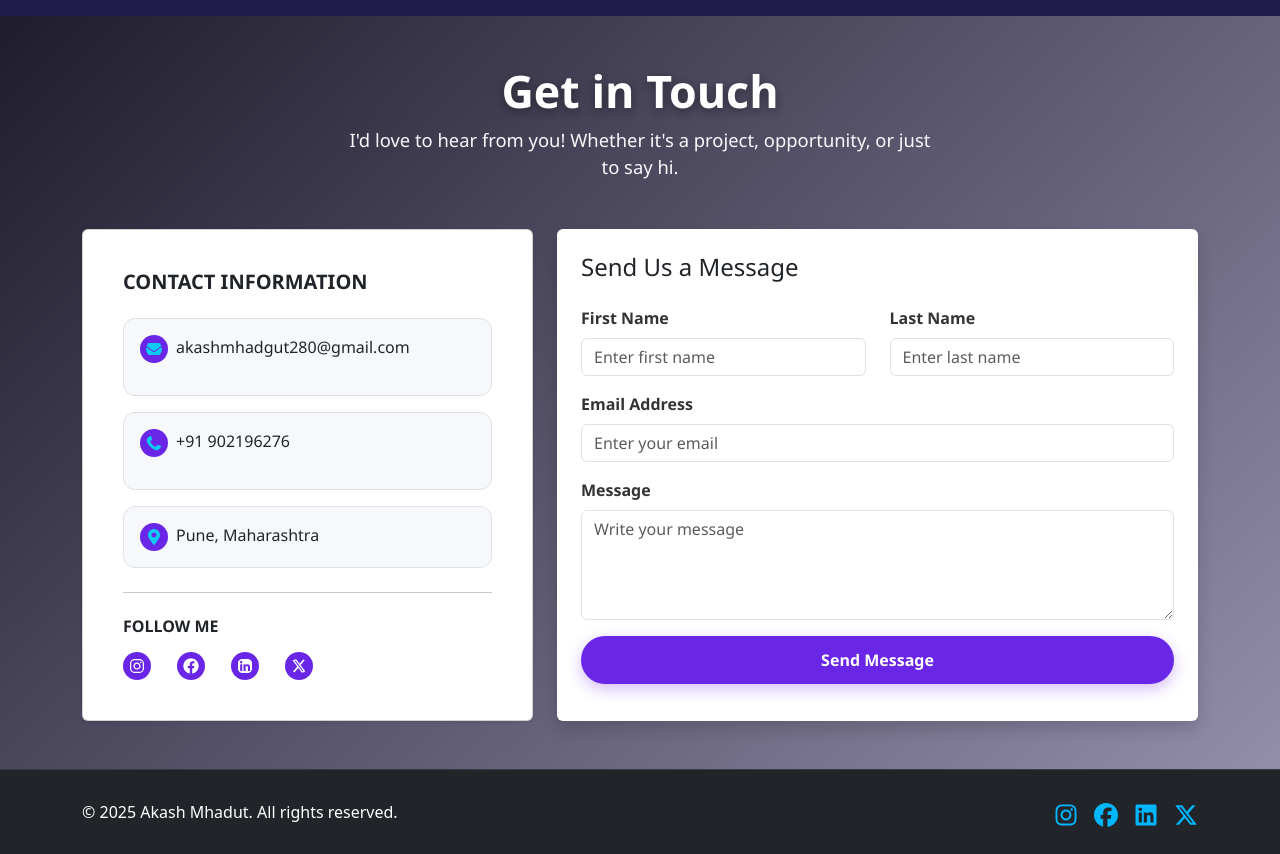
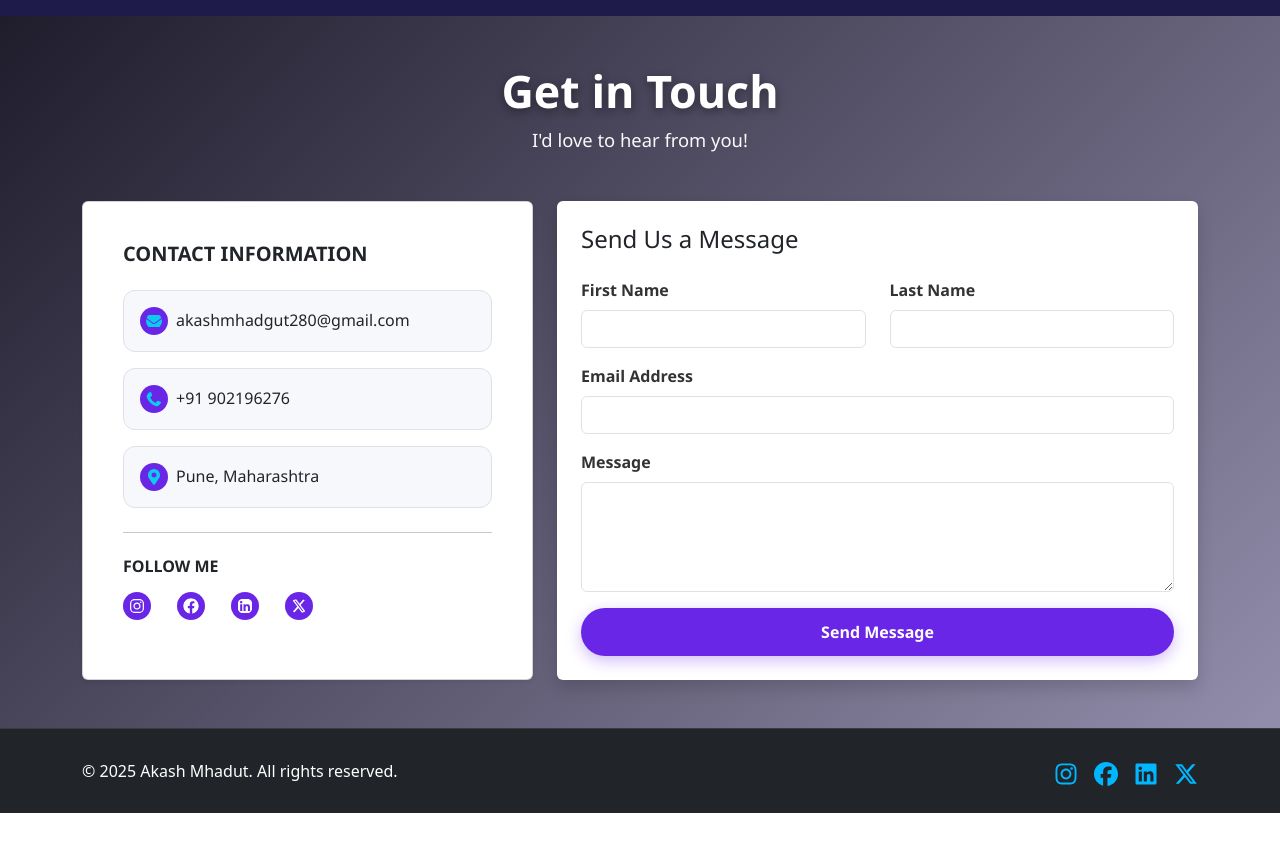
Before and after one commit to akashmhadgut/portfolioapp, a React (Vite) app: page / in a window 1280 px wide. Shown: the part 5220-6074 px from the top of the page. After the commit the page ends 6033 px from the top, so only its background shows below. Built offline with nearby package versions, Linux system fonts and the light colour scheme.

Commit message:
added messahge

```diff
--- a/package.json
+++ b/package.json
@@ -10,7 +10,9 @@
     "preview": "vite preview"
   },
   "dependencies": {
+    "@emailjs/browser": "^4.4.1",
     "bootstrap": "^5.3.8",
+    "emailjs-com": "^3.2.0",
     "react": "^19.1.1",
     "react-bootstrap": "^2.10.10",
     "react-dom": "^19.1.1",
--- a/src/assets/Contact.jsx
+++ b/src/assets/Contact.jsx
@@ -1,124 +1,137 @@
-import React from 'react';
+import React, { useState } from 'react';
 import './Contact.css';
+import emailjs from "@emailjs/browser";
 import { FaEnvelope, FaPhoneAlt, FaMapMarkerAlt, FaInstagram, FaFacebook, FaLinkedin } from 'react-icons/fa';
 import { FaXTwitter } from 'react-icons/fa6';
 
 function Contact() {
+
+  const [formData, setFormData] = useState({
+    firstName: "",
+    lastName: "",
+    email: "",
+    message: ""
+  });
+
+  const handleChange = (e) => {
+    setFormData({...formData, [e.target.id]: e.target.value});
+  };
+
+  const sendEmail = (e) => {
+    e.preventDefault();
+
+    emailjs.send(
+      "service_xzho0mc",     // ✅ Replace
+      "template_b4dyx18",    // ✅ Replace
+      {
+        name: formData.firstName + " " + formData.lastName,
+        email: formData.email,
+        message: formData.message,
+      },
+      "br1iPKnOtPntHdmB7"      // ✅ Replace
+    )
+    .then(() => {
+      alert("✅ Message Sent Successfully!");
+      setFormData({ firstName:"", lastName:"", email:"", message:"" });
+    })
+    .catch((err) => {
+      console.log(err);
+      alert("❌ Message Failed. Check Console.");
+    });
+  };
+
   return (
     <section id="contact" className="py-5 contact-section bg-light">
       <div className="container">
 
-        {/* === Heading === */}
         <div className="text-center mb-5">
           <h2 className="fw-bold">Get in Touch</h2>
-          <p className="lead text-light text-alert">
-            I'd love to hear from you! Whether it's a project, opportunity, or just to say hi.
-          </p>
+          <p className="lead text-light text-alert">I'd love to hear from you!</p>
         </div>
 
         <div className="row g-4">
 
-          {/* === Contact Info === */}
+          {/* LEFT SIDE INFO */}
           <div className="col-md-5">
             <div className="card contact-card h-100 p-4 shadow-sm">
               <div className="card-body">
                 <h5 className="mb-4 fw-bold text-uppercase">Contact Information</h5>
+
                 <div className='mb-3 p-3 border'>
-  <p className="mb-3">
                   <a href="mailto:akashmhadgut280@gmail.com" className="text-decoration-none text-dark">
                     <FaEnvelope size={28} className="me-2 text-info" />
                     akashmhadgut280@gmail.com
                   </a>
-  </p>
                 </div>
 
                 <div className='mb-3 p-3 border'>
-  <p className="mb-3">
                   <a href="tel:+91902196276" className="text-decoration-none text-dark">
                     <FaPhoneAlt size={28} className="me-2 text-info" />
                     +91 902196276
                   </a>
-  </p>
                 </div>
 
                 <div className='mb-3 p-3 border'>
-  <p className="mb-0">
-    <a
-      href="https://www.google.com/maps?q=Pune,+Maharashtra"
-      target="_blank"
-      rel="noopener noreferrer"
-      className="text-decoration-none text-dark"
-    >
+                  <a href="https://www.google.com/maps?q=Pune,+Maharashtra" target="_blank" rel="noopener noreferrer" className="text-decoration-none text-dark">
                     <FaMapMarkerAlt size={28} className="me-2 text-info" />
                     Pune, Maharashtra
                   </a>
-  </p>
                 </div>
+
                 <hr className="my-4" />
 
                 <h6 className="fw-bold text-uppercase mb-3">Follow Me</h6>
                 <div className="d-flex gap-3">
-
-  <a href="https://www.instagram.com/akash.mhadgut.15" target="_blank" rel="noopener noreferrer" className="text-dark">
                   <FaInstagram size={28} className="social-icon" />
-  </a>
-
-  <a href="https://www.facebook.com/akash.mhadgut.15" target="_blank" rel="noopener noreferrer" className="text-dark">
                   <FaFacebook size={28} className="social-icon" />
-  </a>
-
-  <a href="https://www.linkedin.com/in/yourusername" target="_blank" rel="noopener noreferrer" className="text-dark">
                   <FaLinkedin size={28} className="social-icon" />
-  </a>
-
-  <a href="https://twitter.com/yourusername" target="_blank" rel="noopener noreferrer" className="text-dark">
                   <FaXTwitter size={28} className="social-icon" />
-  </a>
-
                 </div>
-
-
               </div>
             </div>
           </div>
 
-          {/* === Contact Form === */}
+          {/* RIGHT FORM WITH EMAILJS */}
           <div className="col-md-7">
             <div className="contact-form-card shadow rounded p-4 h-100 bg-white">
-              <form id="contactForm" className="mx-auto contact-form">
+
+              <form onSubmit={sendEmail} className="mx-auto contact-form">
                 <h4 className="mb-4">Send Us a Message</h4>
 
                 <div className="mb-3 row">
                   <div className="col-md-6">
-                    <label htmlFor="firstName" className="form-label">First Name</label>
-                    <input type="text" className="form-control" id="firstName" placeholder="Enter first name" required />
+                    <label className="form-label">First Name</label>
+                    <input type="text" id="firstName" className="form-control"
+                      value={formData.firstName} onChange={handleChange} required />
                   </div>
                   <div className="col-md-6">
-                    <label htmlFor="lastName" className="form-label">Last Name</label>
-                    <input type="text" className="form-control" id="lastName" placeholder="Enter last name" required />
+                    <label className="form-label">Last Name</label>
+                    <input type="text" id="lastName" className="form-control"
+                      value={formData.lastName} onChange={handleChange} required />
                   </div>
                 </div>
 
                 <div className="mb-3">
-                  <label htmlFor="email" className="form-label">Email Address</label>
-                  <input type="email" className="form-control" id="email" placeholder="Enter your email" required />
+                  <label className="form-label">Email Address</label>
+                  <input type="email" id="email" className="form-control"
+                    value={formData.email} onChange={handleChange} required />
                 </div>
 
                 <div className="mb-3">
-                  <label htmlFor="message" className="form-label">Message</label>
-                  <textarea className="form-control" id="message" rows="4" placeholder="Write your message" required></textarea>
+                  <label className="form-label">Message</label>
+                  <textarea id="message" rows="4" className="form-control"
+                    value={formData.message} onChange={handleChange} required></textarea>
                 </div>
 
                 <button type="submit" className="btn btn-primary w-100">Send Message</button>
               </form>
+
             </div>
           </div>
 
         </div>
       </div>
     </section>
-
-
   );
 }
 
```
Also changed, not shown: 1 other file (tests, documents, lock files or other folders). Lines whose indentation alone changed are shown as unchanged.
